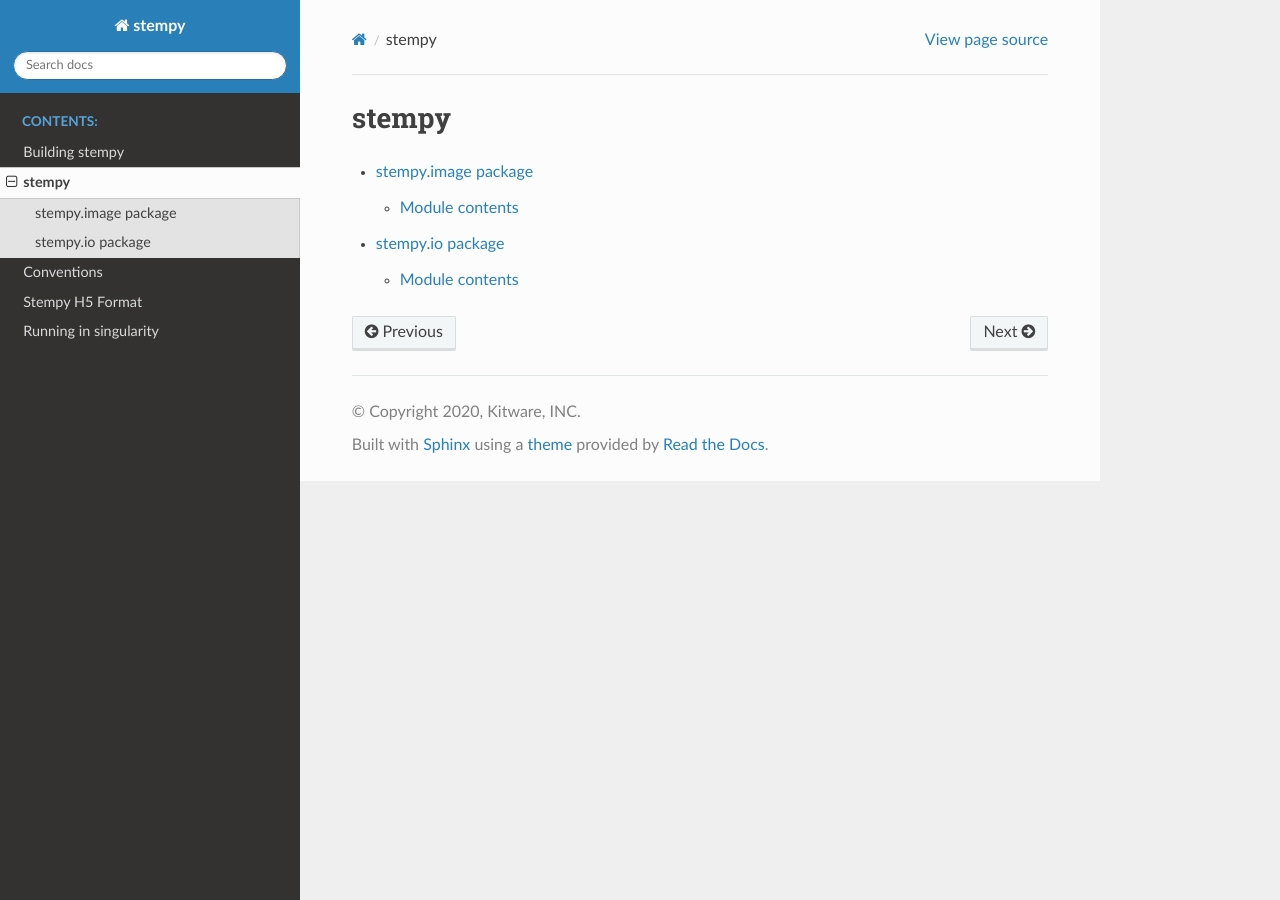
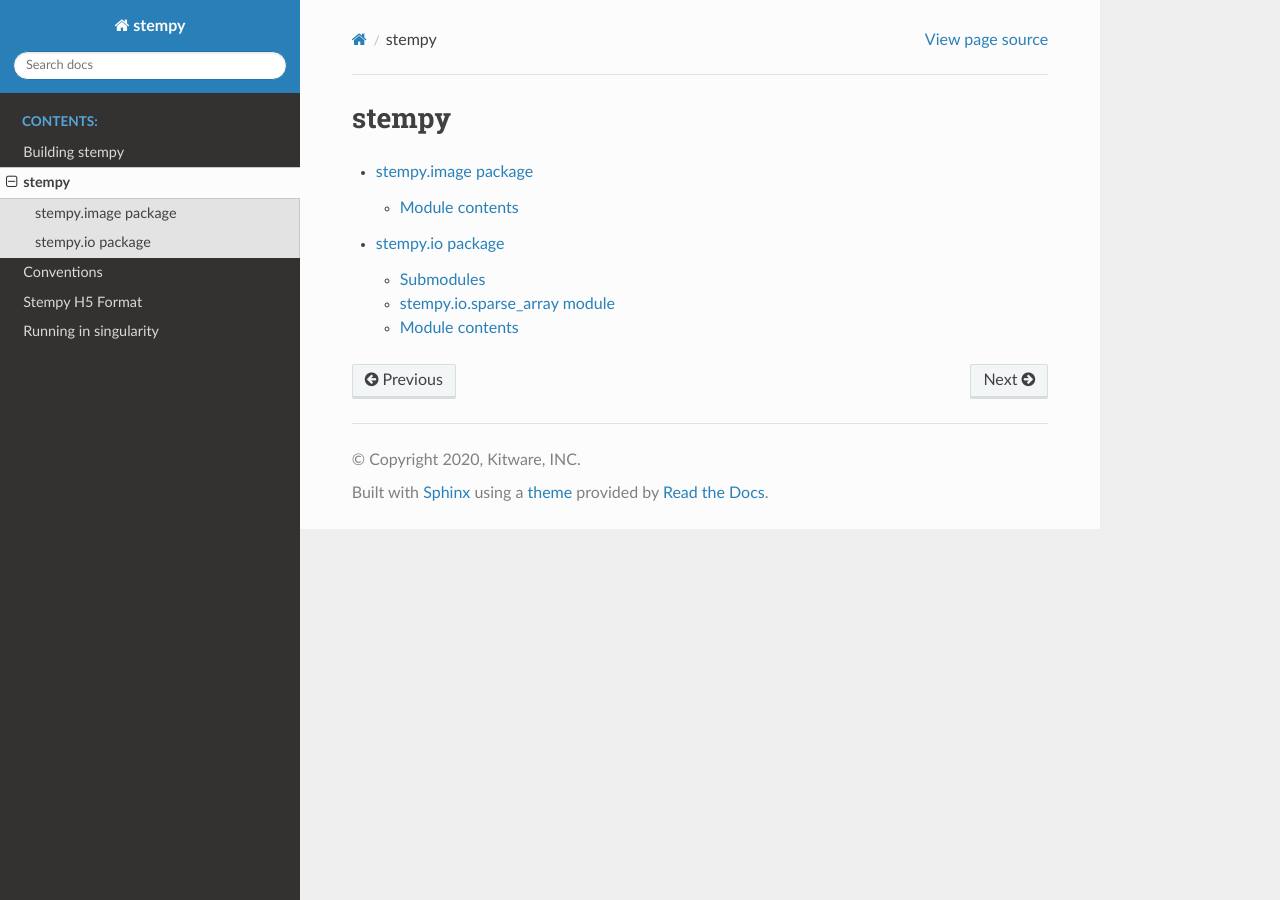
Before and after one commit to OpenChemistry/stempy, a Sphinx documentation site: the page built from docs/source/modules.rst, in a window 1280 px wide. Built offline with Sphinx 7.4.7 and the Read the Docs theme 2.0.0, drawn with Linux system fonts in a browser that asks for light colours.

Commit message:
Attempt to add SparseArray to rtd
Signed-off-by: Patrick Avery <patrick.avery@kitware.com>

```diff
--- a/docs/source/stempy.io.rst
+++ b/docs/source/stempy.io.rst
@@ -1,5 +1,17 @@
 stempy.io package
 =================
+
+Submodules
+----------
+
+stempy.io.sparse\_array module
+------------------------------
+
+.. automodule:: stempy.io.sparse_array
+   :members:
+   :undoc-members:
+   :show-inheritance:
+
 
 Module contents
 ---------------
```
